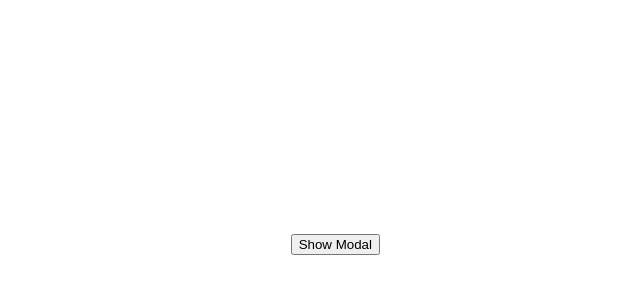
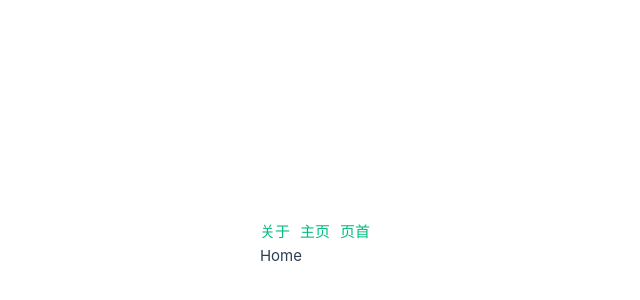
Before and after one commit to jetjo/learn-vue, a Vue app: page / in a window 1280 px wide. Shown: the part 156-456 px from the top of the page, without its empty margins (260-900 px from the left). Built offline with nearby package versions, Linux system fonts and the light colour scheme.

Commit message:
实现一个简单路由

```diff
--- a/src/App.vue
+++ b/src/App.vue
@@ -69,7 +69,9 @@
 	import TransitionGroupVue from "./CSS动画/搭配内置组件/transition-group/transition-group-basic.vue";
 	import TransitionGroupStaggering from "./CSS动画/搭配内置组件/transition-group/staggering-list-transitions.vue";
 
-	import TeleportVue from "./teleport/index.vue";
+	// import TeleportVue from "./teleport/index.vue";
+
+	import LearnRoute from "./路由/index.vue"
 
 	onMounted(() => {
 		//
@@ -133,7 +135,8 @@
 		<!-- <TransitionModes /> -->
 		<!-- <TransitionGroupVue /> -->
 		<!-- <TransitionGroupStaggering /> -->
-		<TeleportVue />
+		<!-- <TeleportVue /> -->
+		<LearnRoute />
 	</div>
 </template>
 
--- a/src/路由/home.vue
+++ b/src/路由/home.vue
@@ -1,5 +1,5 @@
 <template>
-  <div></div>
+  <div>Home</div>
 </template>
 
 <script setup></script>
--- a/src/路由/index.vue
+++ b/src/路由/index.vue
@@ -0,0 +1,34 @@
+<template>
+	<a href='#about'>关于</a>
+	<a href='#home'>主页</a>
+	<a href='#top'>页首</a>
+	<component :is="currentCom"></component>
+</template>
+
+<script lang='js' setup>
+import { ref, computed } from 'vue';
+import About from './about.vue';
+import Home from './home.vue';
+import NotFound from './not-found.vue';
+
+const routes = {
+	about: About,
+	home: Home,
+	'': Home,
+	'404': NotFound,
+};
+
+const currentPath = ref(location.hash.slice(1) || '');
+const currentCom = computed(() => routes[currentPath.value] || routes['404']);
+
+window.addEventListener('hashchange', () => {
+	currentPath.value = location.hash.slice(1) || '';
+})
+</script>
+
+<style scoped>
+a {
+	display: inline-block;
+	margin-right: 10px;
+}
+</style>
--- a/src/路由/not-found.vue
+++ b/src/路由/not-found.vue
@@ -0,0 +1,5 @@
+<template>
+	<div>
+		<h1>404</h1>
+	</div>
+</template>
```
